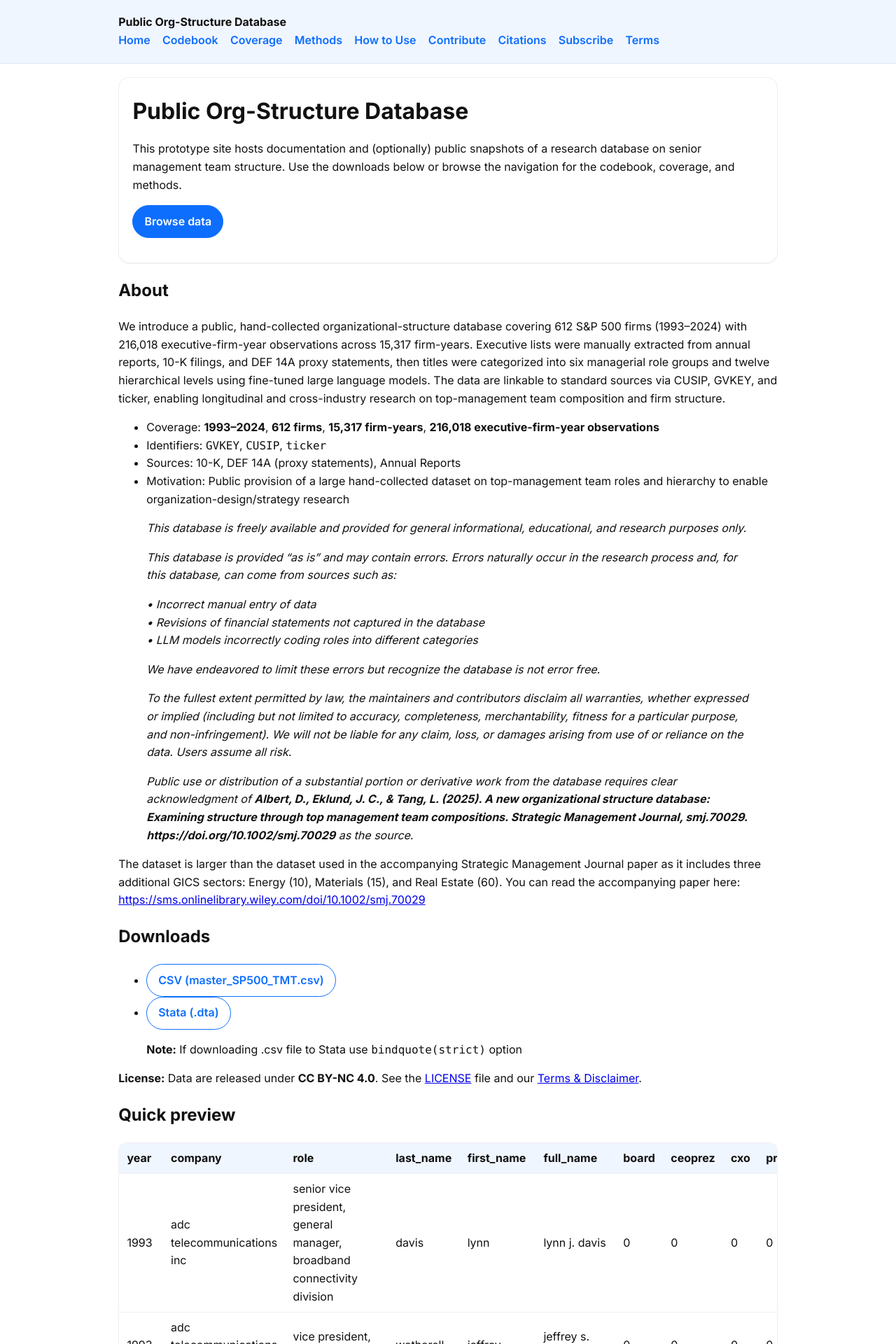
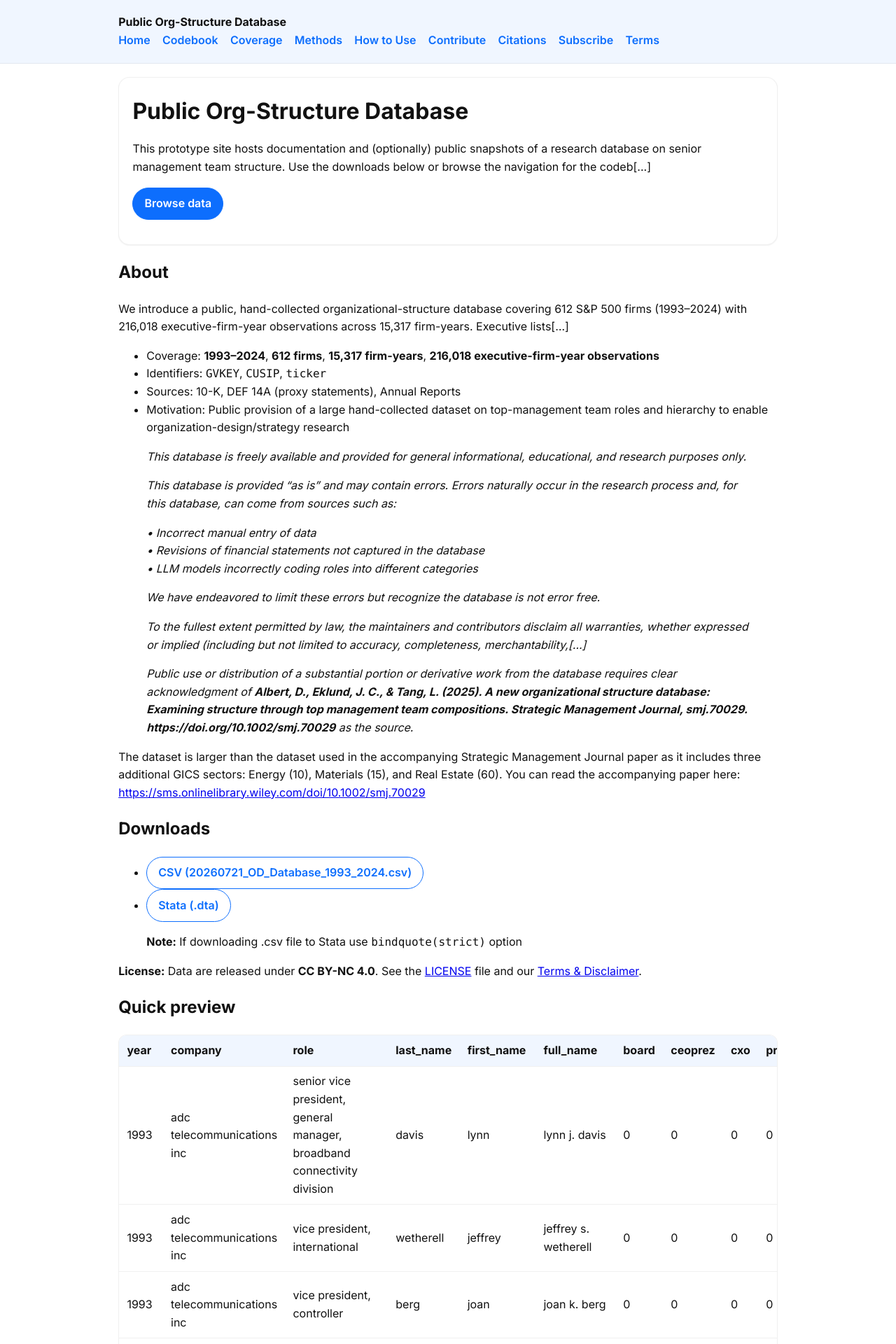
Before and after one commit to OrganizationDesign/homepage, a Jekyll site: the page built from index.md, in a window 1280 px wide. Shown: the top 1920 px of the page at 70% size. Built offline with Jekyll 4.4.1, drawn with Linux system fonts in a browser that asks for light colours.

Commit message:
Update data download links to latest 20260721_OD_Database_1993_2024 files

```diff
--- a/index.md
+++ b/index.md
@@ -6,7 +6,7 @@
 <div class="hero">
   <h1>Public Org-Structure Database</h1>
   <p>
-    This prototype site hosts documentation and (optionally) public snapshots of a research database on senior management team structure. Use the downloads below or browse the navigation for the codebook, coverage, and methods.
+    This prototype site hosts documentation and (optionally) public snapshots of a research database on senior management team structure. Use the downloads below or browse the navigation for the codeb[...]
   </p>
   <p>
     <a class="btn solid" href="{{ '/data/' | relative_url }}">Browse data</a>
@@ -14,7 +14,7 @@
 </div>
 
 ## About
-We introduce a public, hand-collected organizational-structure database covering 612 S&P 500 firms (1993–2024) with 216,018 executive-firm-year observations across 15,317 firm-years. Executive lists were manually extracted from annual reports, 10-K filings, and DEF 14A proxy statements, then titles were categorized into six managerial role groups and twelve hierarchical levels using fine-tuned large language models. The data are linkable to standard sources via CUSIP, GVKEY, and ticker, enabling longitudinal and cross-industry research on top-management team composition and firm structure.
+We introduce a public, hand-collected organizational-structure database covering 612 S&P 500 firms (1993–2024) with 216,018 executive-firm-year observations across 15,317 firm-years. Executive lists[...]
 
 - Coverage: **1993–2024**, **612 firms**, **15,317 firm-years**, **216,018 executive-firm-year observations**
 - Identifiers: `GVKEY`, `CUSIP`, `ticker`
@@ -31,7 +31,7 @@
 >
 > *We have endeavored to limit these errors but recognize the database is not error free.*
 
-> *To the fullest extent permitted by law, the maintainers and contributors disclaim all warranties, whether expressed or implied (including but not limited to accuracy, completeness, merchantability, fitness for a particular purpose, and non-infringement). We will not be liable for any claim, loss, or damages arising from use of or reliance on the data. Users assume all risk.*
+> *To the fullest extent permitted by law, the maintainers and contributors disclaim all warranties, whether expressed or implied (including but not limited to accuracy, completeness, merchantability,[...]*
 
 > *Public use or distribution of a substantial portion or derivative work from the database requires clear acknowledgment of **{{ site.ack_source | default: "XXXX" }}** as the source.*
 
@@ -39,8 +39,8 @@
 You can read the accompanying paper here: [https://sms.onlinelibrary.wiley.com/doi/10.1002/smj.70029](https://sms.onlinelibrary.wiley.com/doi/10.1002/smj.70029)
 
 ## Downloads
-- [CSV (master_SP500_TMT.csv)]({{ "/data/master_SP500_TMT.csv" | absolute_url }}){: .btn download="master_SP500_TMT.csv" type="text/csv" }
-- [Stata (.dta)](https://github.com/OrganizationDesign/homepage/releases/download/v1.0/20251027_612.firms.database.to.2020.1.dta){: .btn }
+- [CSV (20260721_OD_Database_1993_2024.csv)]({{ "/data/20260721_OD_Database_1993_2024.csv" | absolute_url }}){: .btn download="20260721_OD_Database_1993_2024.csv" type="text/csv" }
+- [Stata (.dta)]({{ "/data/20260721_OD_Database_1993_2024.dta" | absolute_url }}){: .btn download="20260721_OD_Database_1993_2024.dta" }
 
 > **Note:** If downloading .csv file to Stata use `bindquote(strict)` option
 
```
